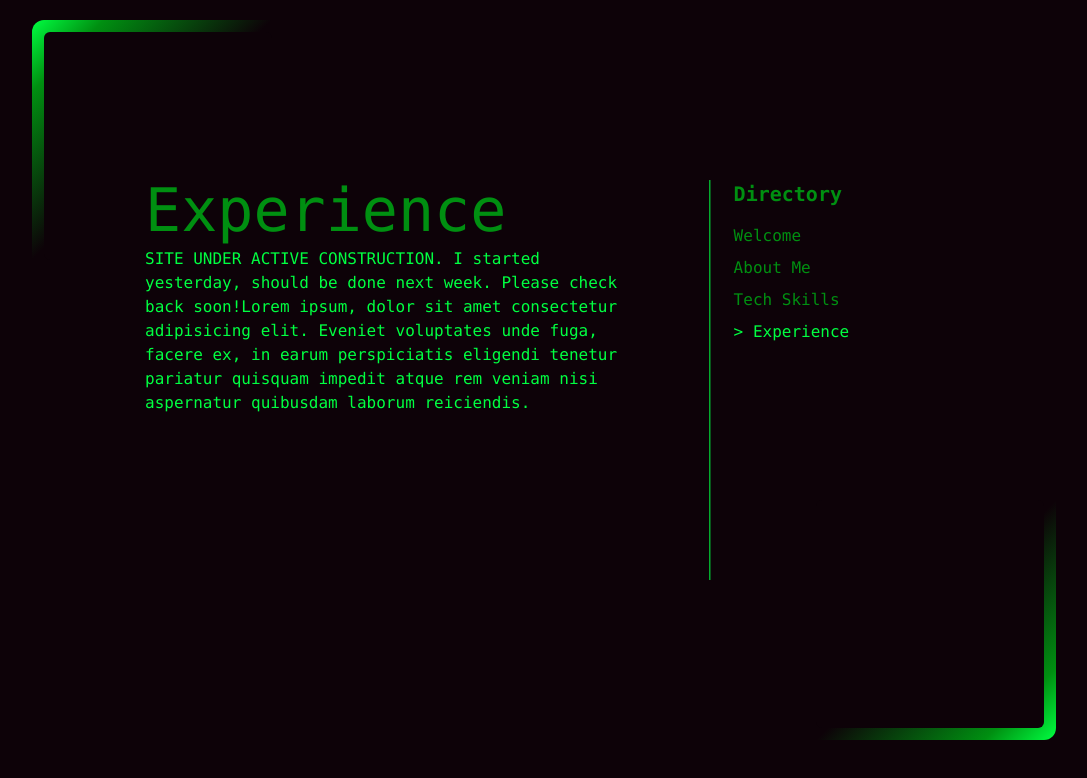
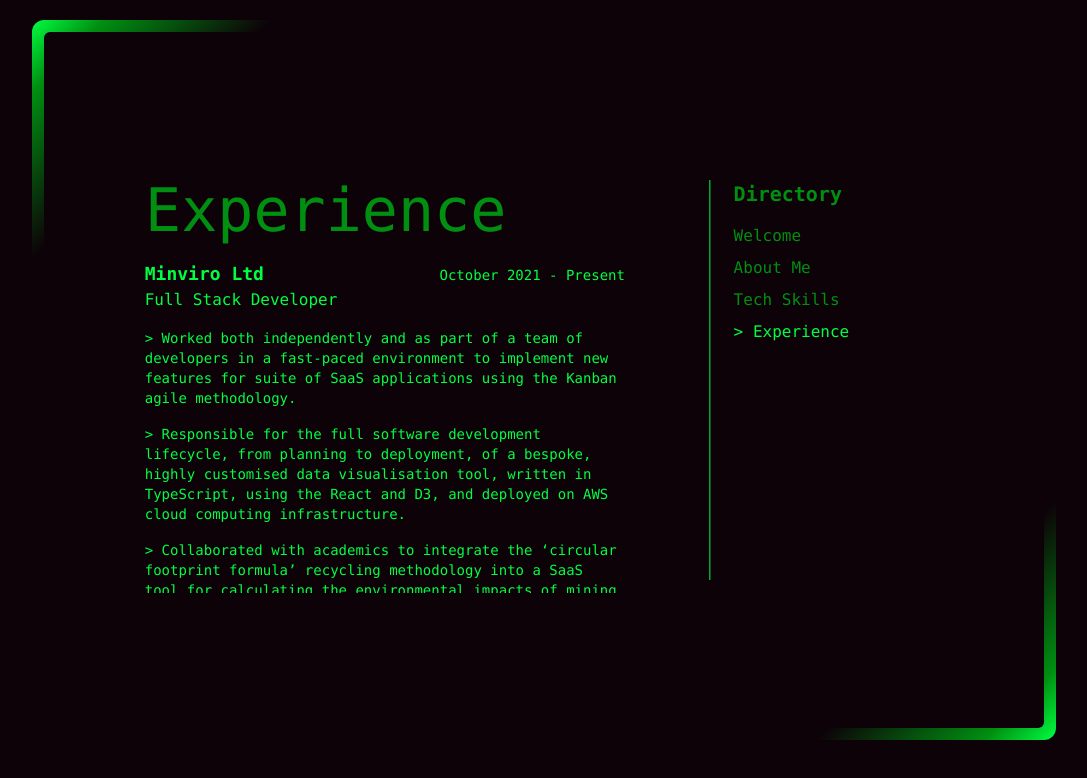
Before and after one commit to ed100miles/portfolio2023, a Next.js app: page / in a window 1280 px wide. Both pictures are taken after a click on the button "Experience". Shown: the top 778 px of the page, without its empty margins (96-1183 px from the left). Built offline with nearby package versions, Linux system fonts and the light colour scheme.

Commit message:
added experience content and first Icon

```diff
--- a/src/app/Content.tsx
+++ b/src/app/Content.tsx
@@ -63,7 +63,7 @@ const TechSkillsContent = () => {
       {skillsMap.map(skill => (
         <li key={skill.skill} className="space-y-1">
           <strong className="font-bold md:text-lg">{`> ${skill.skill} `}</strong>
-          <div className="font-extralight text-xs md:text-sm ">
+          <div className="font-extralight text-xs md:text-sm">
             {`${skill.description}`}
           </div></li>
       ))}
@@ -71,6 +71,33 @@ const TechSkillsContent = () => {
   )
 }
 
+
+const ExperienceContent = () => {
+  const minviroPoints = [
+    "Worked both independently and as part of a team of developers in a fast-paced environment to implement new features for suite of SaaS applications using the Kanban agile methodology.",
+    "Responsible for the full software development lifecycle, from planning to deployment, of a bespoke, highly customised data visualisation tool, written in TypeScript, using the React and D3, and deployed on AWS cloud computing infrastructure.",
+    "Collaborated with academics to integrate the ‘circular footprint formula’ recycling methodology into a SaaS tool for calculating the environmental impacts of mining operations.",
+    "Ensured code quality through unit testing, TDD and rigorous code reviews.",
+    "Helped junior hires develop through mentoring, pair programming, and learning sessions. "
+  ]
+  return (
+    <div className="space-y-4">
+      <div className="flex justify-between items-baseline space-x-5">
+        <div className="flex flex-col text-sm md:text-lg">
+          <div className="font-bold">Minviro Ltd</div>
+          <div className="text-xs md:text-base">Full Stack Developer</div>
+        </div>
+        <div className="text-xs md:text-sm font-thin">October 2021 - Present</div>
+      </div>
+      {
+        minviroPoints.map((point, idx) => {
+          return (
+            <div key={idx} className="font-extralight text-xs md:text-sm">{`> ${point}`}</div>
+          )
+        })
+      }
+    </div>)
+}
 export const contentMap: ContentMap = {
   welcome: {
     title: 'Welcome',
@@ -86,7 +113,6 @@ export const contentMap: ContentMap = {
   },
   experience: {
     title: 'Experience',
-    content: ["SITE UNDER ACTIVE CONSTRUCTION. I started yesterday, should be done next week. Please check back soon!",
-      "Lorem ipsum, dolor sit amet consectetur adipisicing elit. Eveniet voluptates unde fuga, facere ex, in earum perspiciatis eligendi tenetur pariatur quisquam impedit atque rem veniam nisi aspernatur quibusdam laborum reiciendis."]
+    content: <ExperienceContent />
   },
 }
--- a/src/app/ContentBox.tsx
+++ b/src/app/ContentBox.tsx
@@ -52,7 +52,7 @@ export const ContentBox = () => {
 
     return (
       <div className="w-full h-[60vh] lg:h-2/3 lg:w-4/6 pr-8 lg:border-r-[1px] border-malachite pl-1">
-        <div className=" text-2xl md:text-6xl h-1/6 pb-12 text-islamGreen">
+        <div className=" text-2xl md:text-6xl h-1/6 pb-20 text-islamGreen">
           <Typewriter
             options={{
               strings: contentMap[selected].title,
--- /dev/null
+++ b/src/app/Icons.tsx
@@ -0,0 +1,16 @@
+export const MailIcon = () => (
+  <svg
+    width="15"
+    height="15"
+    viewBox="0 0 15 15"
+    fill="none"
+    xmlns="http://www.w3.org/2000/svg"
+  >
+    <path
+      d="M1 2C0.447715 2 0 2.44772 0 3V12C0 12.5523 0.447715 13 1 13H14C14.5523 13 15 12.5523 15 12V3C15 2.44772 14.5523 2 14 2H1ZM1 3L14 3V3.92494C13.9174 3.92486 13.8338 3.94751 13.7589 3.99505L7.5 7.96703L1.24112 3.99505C1.16621 3.94751 1.0826 3.92486 1 3.92494V3ZM1 4.90797V12H14V4.90797L7.74112 8.87995C7.59394 8.97335 7.40606 8.97335 7.25888 8.87995L1 4.90797Z"
+      fill="currentColor"
+      fill-rule="evenodd"
+      clip-rule="evenodd">
+    </path>
+  </svg>
+)
```
